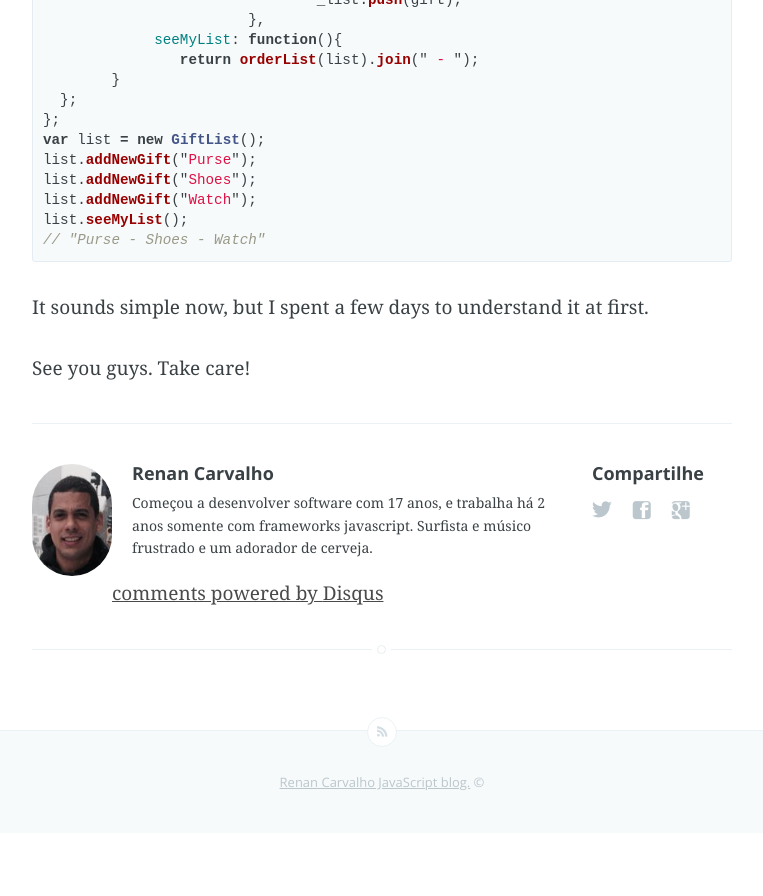
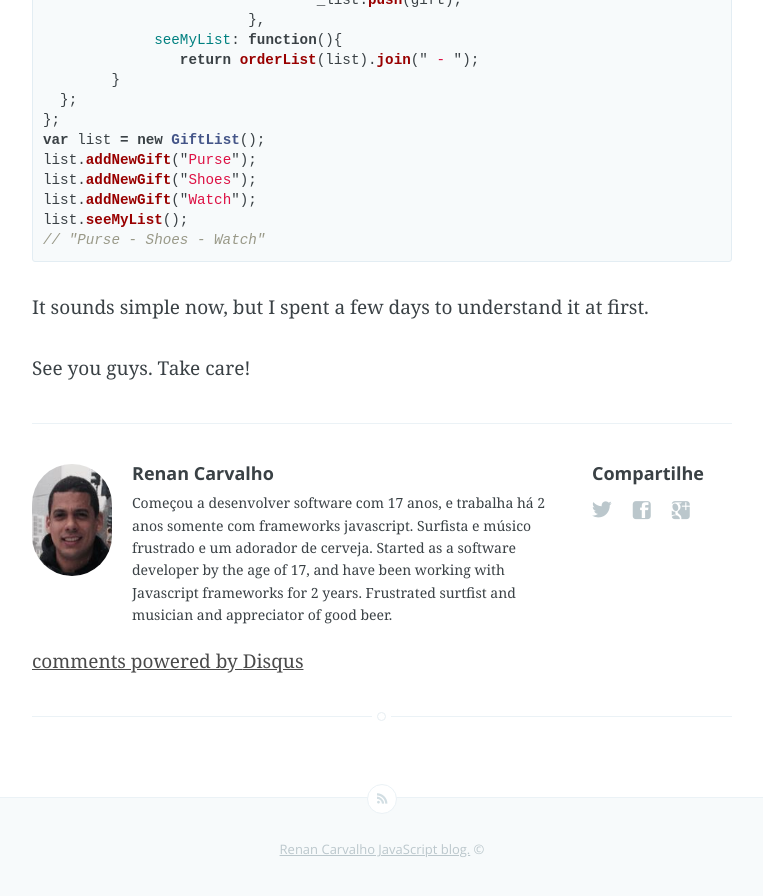
Before and after one commit to renancarvalho/blog, a Jekyll site: the page built from _posts/2014-07-19-Is-that-really-hard-understand-closure.md, in a window 1280 px wide and 900 px high, scrolled down 3024 px. Shown: the top 896 px of the window, without its empty margins (258-1021 px from the left). Built offline with Jekyll 4.4.1, drawn with Linux system fonts in a browser that asks for light colours; Markdown is read by kramdown in place of the engine named in the settings; comment, search, counter and statistics services are not loaded; before the commit the page ends 3857 px from its top, so only the background shows below that.

Commit message:
Update
Updating own information

```diff
--- a/_layouts/post.html
+++ b/_layouts/post.html
@@ -57,6 +57,8 @@ archive: false
                     	<p>
                     		Começou a desenvolver software com 17 anos, e trabalha há 2 anos somente com frameworks javascript.
                             Surfista e músico frustrado e um adorador de cerveja.
+
+								Started as a software developer by the age of 17, and have been working with Javascript frameworks for 2 years. Frustrated surtfist and musician and appreciator of good beer.
                     	</p>
                     </article>
                 </section>
```
